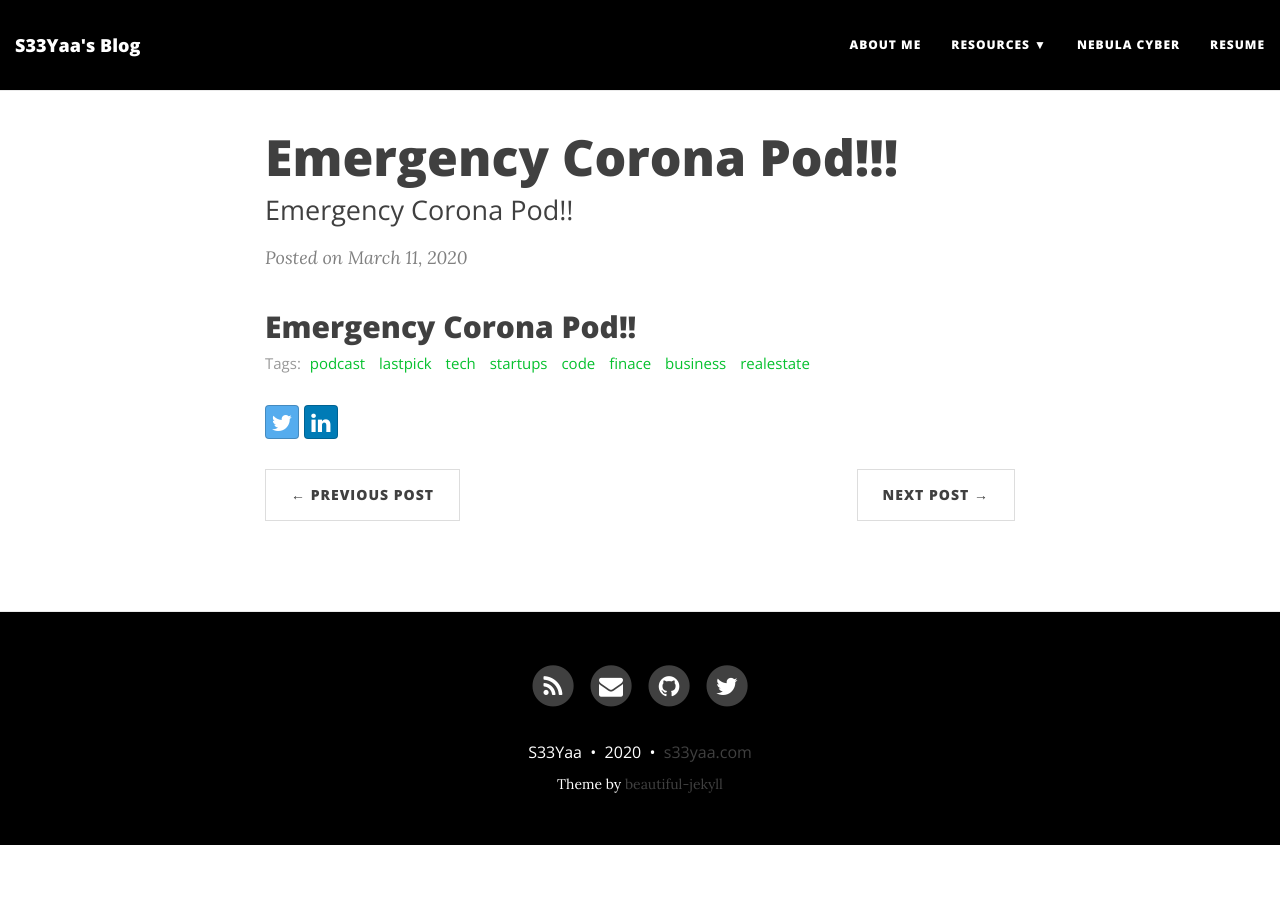
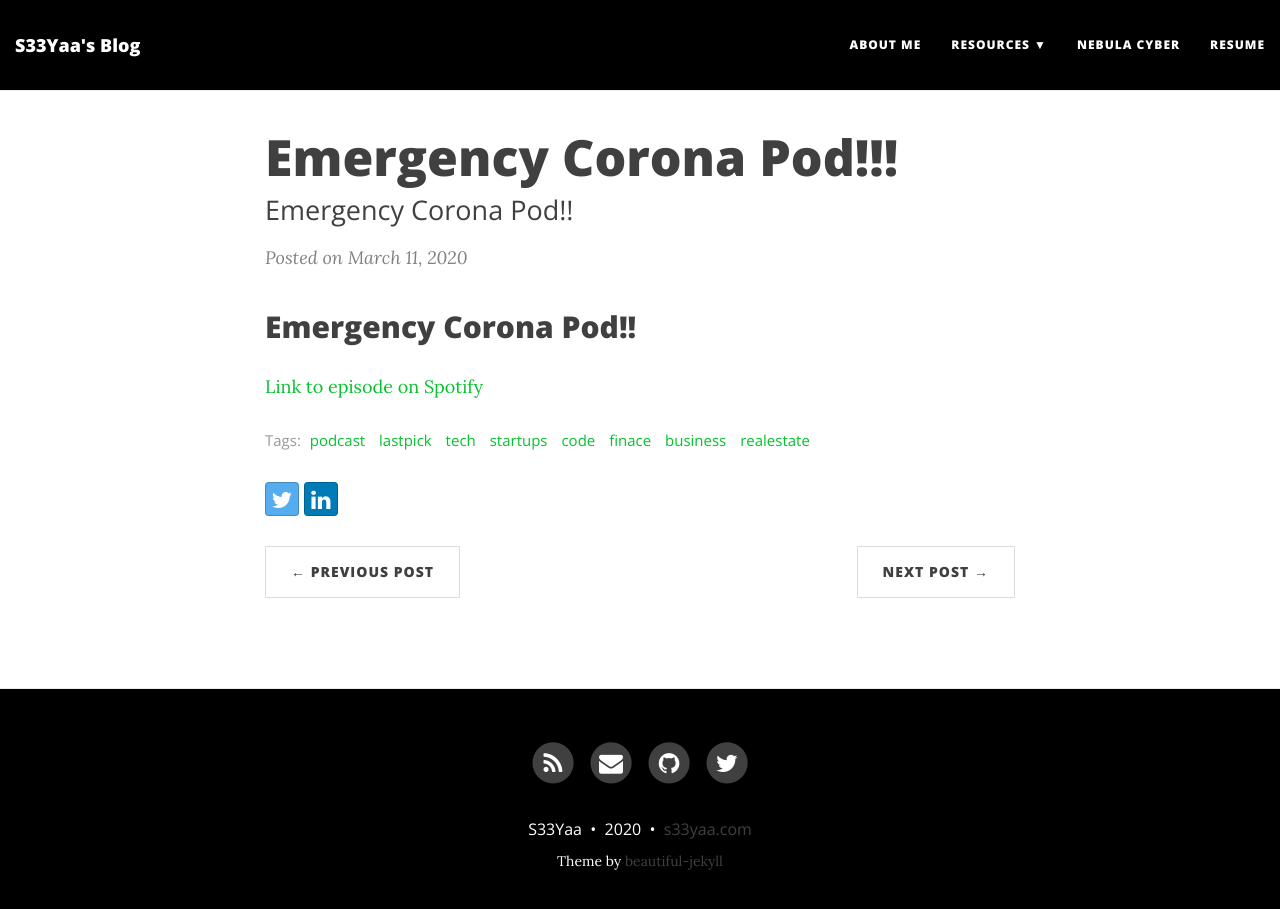
Before and after one commit to vevinkirk/vevinkirk.github.io, a Jekyll site: the page built from _posts/2020-03-11-Emergency-Corona-Pod.md, in a window 1280 px wide and 922 px high. Shown: the top 909 px of the window. Built offline with Jekyll 4.4.1, drawn with Linux system fonts in a browser that asks for light colours; nearby versions of some CDN libraries.

Commit message:
Update 2020-03-11-Emergency-Corona-Pod.md

```diff
--- a/_posts/2020-03-11-Emergency-Corona-Pod.md
+++ b/_posts/2020-03-11-Emergency-Corona-Pod.md
@@ -17,3 +17,4 @@ comments: true
 ---
 
 ## Emergency Corona Pod!!
+[Link to episode on Spotify](https://open.spotify.com/episode/4kJRZcqynrUQOjqXM86PoY?si=l749FBijTdenZtGQSQPabw)
```
